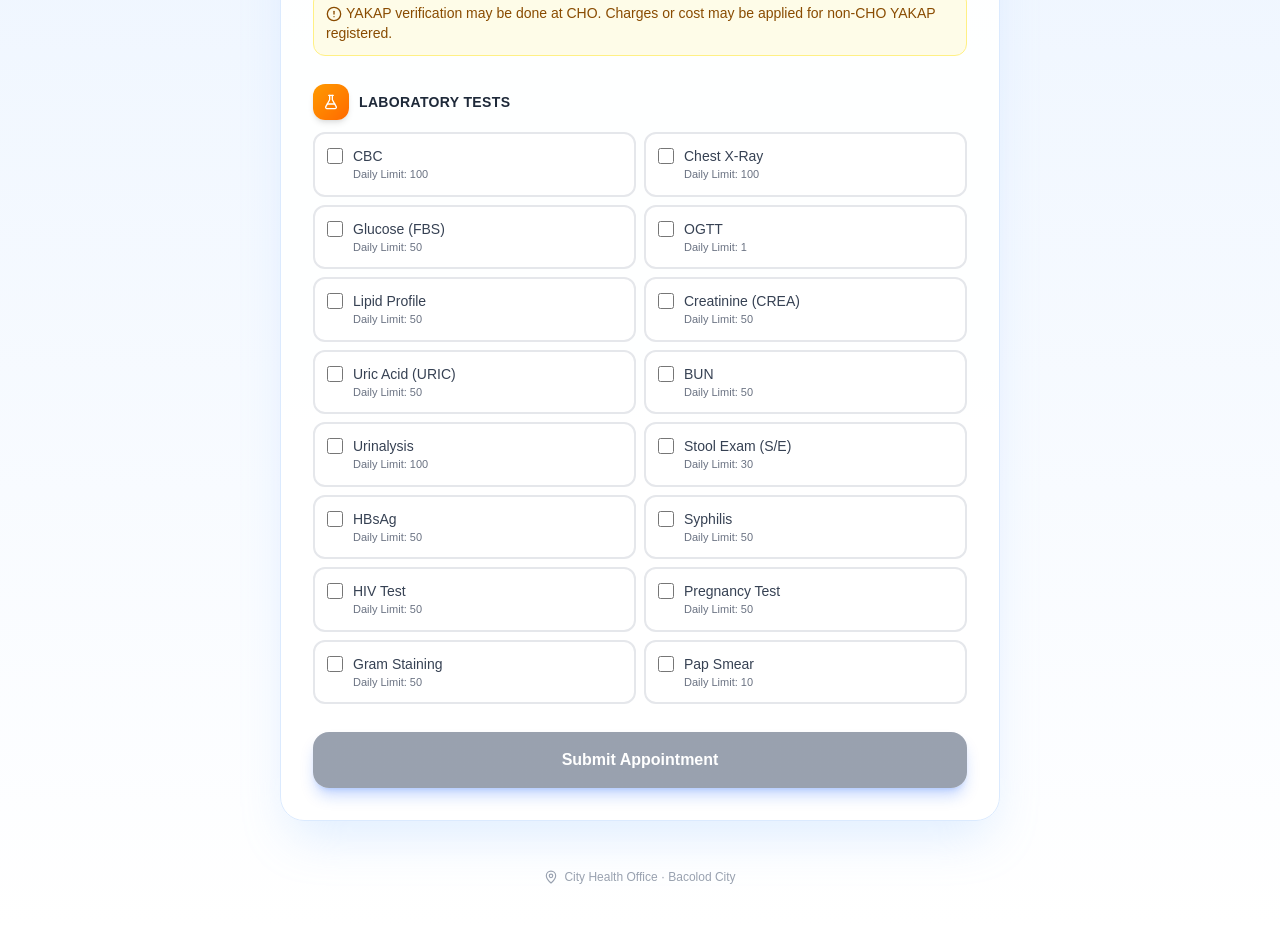
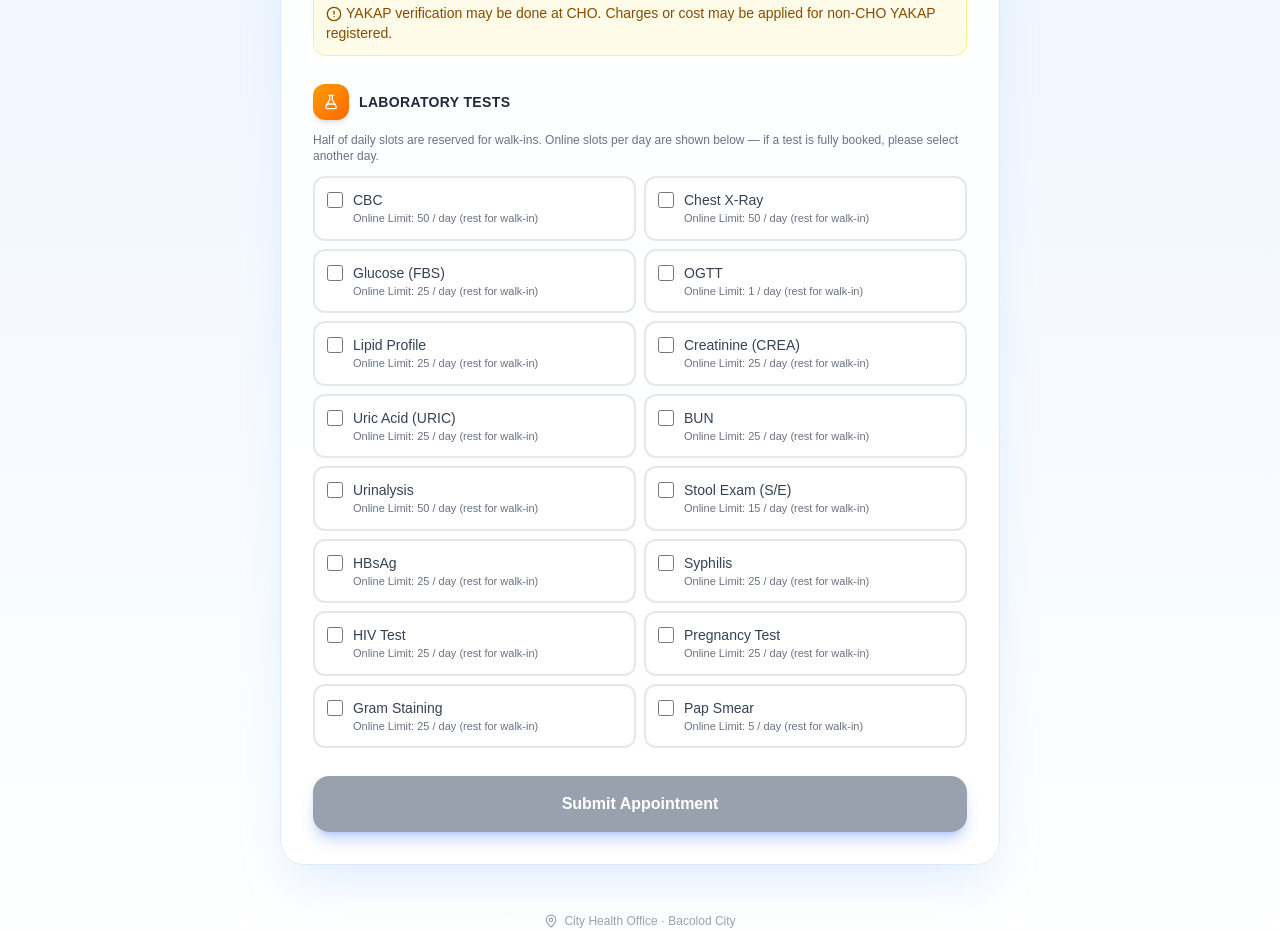
Before and after one commit to JoaquinDomain/cho-appointment-system, a Next.js app: page / in a window 1280 px wide. Shown: the part 1080-2011 px from the top of the page. Built offline with nearby package versions, Linux system fonts and the light colour scheme.

Commit message:
feat: split daily capacity half walk-in half online with per-day blocking

```diff
--- a/src/app/api/appointments/route.ts
+++ b/src/app/api/appointments/route.ts
@@ -4,7 +4,7 @@ import { d1Query, d1Run } from '@/lib/d1'
 import { requireAdmin } from '@/lib/session'
 import { validateAppointmentInput } from '@/lib/validation'
 import { checkRateLimit, getClientIp } from '@/lib/rate-limit'
-import { TEST_CONFIG } from '@/lib/types'
+import { TEST_CONFIG, onlineLimitFor } from '@/lib/types'
 import { mapAppointmentRow, escapeLike, type AppointmentRow } from '@/lib/appointments'
 import { toSafeDetail } from '@/lib/safe-detail'
 import { ensureStatusColumn, isMissingStatusColumn } from '@/lib/status-column'
@@ -73,14 +73,18 @@ export async function POST(req: Request) {
   const overLimit: string[] = []
   for (const label of parsed.data.selected_tests) {
     const config = testConfigs.find((t) => t.label === label)
-    if (config && (counts[label] || 0) >= config.limit) {
-      overLimit.push(`${label} (Limit: ${config.limit}, Booked: ${counts[label]})`)
+    // Only half of daily capacity is bookable online — the rest is
+    // reserved for walk-ins. Block online booking once the online share
+    // is full so the patient picks another day.
+    const onlineLimit = config ? onlineLimitFor(config.limit) : 0
+    if (config && (counts[label] || 0) >= onlineLimit) {
+      overLimit.push(`${label} (Online limit: ${onlineLimit}, Booked: ${counts[label]})`)
     }
   }
   if (overLimit.length > 0) {
     return NextResponse.json(
       {
-        error: `The following tests have reached their daily booking limit for ${parsed.data.appointment_date}: ${overLimit.join(', ')}`,
+        error: `Online slots for ${parsed.data.appointment_date} are full (half of daily capacity is reserved for walk-ins): ${overLimit.join(', ')}. Please select another day that still has online slots.`,
       },
       { status: 400 }
     )
--- a/src/components/AdminDashboard.tsx
+++ b/src/components/AdminDashboard.tsx
@@ -2,7 +2,7 @@
 
 import { useState, useEffect, useCallback } from 'react'
 import { Search, Filter, Calendar, User, MapPin, Clock, Scan, X, Trash2, FlaskConical, HeartHandshake, Hash, Users, CalendarCheck, Download, Pencil, BarChart3 } from 'lucide-react'
-import { Appointment, HEALTH_FACILITIES, APPOINTMENT_STATUSES, TEST_CONFIG, type AppointmentStatus } from '@/lib/types'
+import { Appointment, HEALTH_FACILITIES, APPOINTMENT_STATUSES, TEST_CONFIG, onlineLimitFor, type AppointmentStatus } from '@/lib/types'
 import QRScanner from './QRScanner'
 
 const PAGE_SIZE = 25
@@ -493,17 +493,24 @@ export default function AdminDashboard() {
             <div className="grid grid-cols-1 sm:grid-cols-2 lg:grid-cols-3 gap-2">
               {Object.values(TEST_CONFIG).map(t => {
                 const booked = quotaCounts[t.label] ?? 0
+                // Total capacity vs online share (half held for walk-ins).
+                const onlineLimit = onlineLimitFor(t.limit)
+                const onlineAvailable = Math.max(0, onlineLimit - booked)
                 const available = t.limit - booked
                 const pct = Math.min(100, Math.round((available / t.limit) * 100))
+                const onlineFull = onlineAvailable <= 0
                 const full = available <= 0
                 return (
-                  <div key={t.label} className={`p-3 rounded-xl border ${full ? 'border-red-200 bg-red-50' : 'border-gray-200'}`}>
+                  <div key={t.label} className={`p-3 rounded-xl border ${onlineFull ? 'border-red-200 bg-red-50' : 'border-gray-200'}`}>
                     <div className="flex justify-between text-sm">
                       <span className="font-medium text-gray-900">{t.label}</span>
-                      <span className={full ? 'text-red-700 font-semibold' : 'text-gray-600'}>{available}/{t.limit}{full ? ' FULL' : ''}</span>
+                      <span className={onlineFull ? 'text-red-700 font-semibold' : 'text-gray-600'}>{available}/{t.limit}{onlineFull ? ' ONLINE FULL' : full ? ' FULL' : ''}</span>
+                    </div>
+                    <div className="mt-1 text-xs text-gray-500">
+                      Online: {onlineAvailable}/{onlineLimit} left · {t.limit - onlineLimit} held for walk-in
                     </div>
                     <div className="mt-2 h-2 rounded-full bg-gray-100 overflow-hidden">
-                      <div className={`h-full ${full ? 'bg-red-500' : 'bg-blue-500'}`} style={{ width: `${pct}%` }} />
+                      <div className={`h-full ${onlineFull ? 'bg-red-500' : 'bg-blue-500'}`} style={{ width: `${pct}%` }} />
                     </div>
                   </div>
                 )
--- a/src/components/AppointmentForm.tsx
+++ b/src/components/AppointmentForm.tsx
@@ -2,7 +2,7 @@
 
 import { useEffect, useRef, useState } from 'react'
 import { Calendar, User, MapPin, AlertCircle, CheckCircle, Download, FlaskConical, HeartHandshake } from 'lucide-react'
-import { HEALTH_FACILITIES, TEST_CONFIG, FASTING_REQUIRED_TESTS } from '@/lib/types'
+import { HEALTH_FACILITIES, TEST_CONFIG, FASTING_REQUIRED_TESTS, onlineLimitFor } from '@/lib/types'
 import { QRCodeCanvas } from 'qrcode.react'
 
 interface FormData {
@@ -73,14 +73,15 @@ export default function AppointmentForm() {
             setTestCounts(newCounts)
             setQuotasLoaded(true)
 
-            // Deselect any tests that are fully booked for the chosen date
+            // Deselect any tests whose online share is fully booked for the
+            // chosen date (half of capacity is reserved for walk-ins).
             const testConfigs = Object.values(TEST_CONFIG)
             setFormData(prev => {
               const validSelectedTests = prev.selectedTests.filter(testLabel => {
                 const config = testConfigs.find(t => t.label === testLabel)
                 if (!config) return true
                 const count = newCounts[testLabel] || 0
-                return count < config.limit
+                return count < onlineLimitFor(config.limit)
               })
 
               if (validSelectedTests.length !== prev.selectedTests.length) {
@@ -110,6 +111,20 @@ export default function AppointmentForm() {
 
   const handleSubmit = async (e: React.FormEvent) => {
     e.preventDefault()
+    // Client-side guard: never let a fully-booked-online test submit for
+    // this date — force picking another day before hitting the server.
+    if (quotasLoaded && formData.appointmentDate) {
+      const full = formData.selectedTests.filter(label => {
+        const cfg = Object.values(TEST_CONFIG).find(t => t.label === label)
+        return cfg && (testCounts[label] || 0) >= onlineLimitFor(cfg.limit)
+      })
+      if (full.length > 0) {
+        setSubmitError(
+          `Online slots for this day are full: ${full.join(', ')}. Half of daily capacity is reserved for walk-ins — please select another day.`
+        )
+        return
+      }
+    }
     setIsSubmitting(true)
     setSubmitError('')
 
@@ -359,17 +374,22 @@ export default function AppointmentForm() {
         {/* Laboratory Tests */}
         <section>
           <SectionHeading icon={<FlaskConical className="w-4 h-4" />} title="Laboratory Tests" tone="from-amber-500 to-orange-500" />
+          <p className="text-xs text-gray-500 mb-3">
+            Half of daily slots are reserved for walk-ins. Online slots per day are shown below —
+            if a test is fully booked, please select another day.
+          </p>
           {loadingQuotas && (
             <p className="text-xs text-blue-600 mb-3 animate-pulse">Checking test availability for selected date...</p>
           )}
           <div className="grid grid-cols-1 sm:grid-cols-2 gap-2">
             {testConfigs.map(config => {
               const test = config.label
-              const limit = config.limit
+              // Online-bookable share only; remainder is held for walk-ins.
+              const limit = onlineLimitFor(config.limit)
               // Only trust counts actually loaded for the selected date —
               // never display a "0 booked" that is just missing data.
               const bookedCount = quotasLoaded ? testCounts[test] || 0 : 0
-              const availableCount = limit - bookedCount
+              const availableCount = Math.max(0, limit - bookedCount)
               const hasQuotaData = Boolean(formData.appointmentDate) && quotasLoaded
               const isFullyBooked = hasQuotaData && bookedCount >= limit
               const checked = formData.selectedTests.includes(test)
@@ -399,14 +419,14 @@ export default function AppointmentForm() {
                       </span>
                       <span className="text-[11px] text-gray-500 font-normal">
                         {hasQuotaData
-                          ? `${availableCount} / ${limit} available`
-                          : `Daily Limit: ${limit}`}
+                          ? `${availableCount} / ${limit} online slots available`
+                          : `Online Limit: ${limit} / day (rest for walk-in)`}
                       </span>
                     </div>
                   </div>
                   {isFullyBooked && (
                     <span className="shrink-0 px-2 py-0.5 text-xs font-semibold rounded-full bg-red-100 text-red-700 border border-red-200">
-                      Fully Booked
+                      Fully Booked — pick another day
                     </span>
                   )}
                 </label>
--- a/src/lib/types.ts
+++ b/src/lib/types.ts
@@ -51,6 +51,13 @@ export const TEST_CONFIG = {
 
 export type TestKey = keyof typeof TEST_CONFIG
 
+// Half of each test's daily capacity is reserved for walk-ins; the other
+// half is bookable online. Online limit rounds up so tiny quotas
+// (e.g. OGTT limit 1) still allow at least 1 online booking.
+export function onlineLimitFor(totalLimit: number): number {
+  return Math.max(1, Math.ceil(totalLimit / 2))
+}
+
 export const LABORATORY_TESTS = Object.values(TEST_CONFIG).map(t => t.label)
 
 export const FASTING_REQUIRED_TESTS = Object.values(TEST_CONFIG)
```
